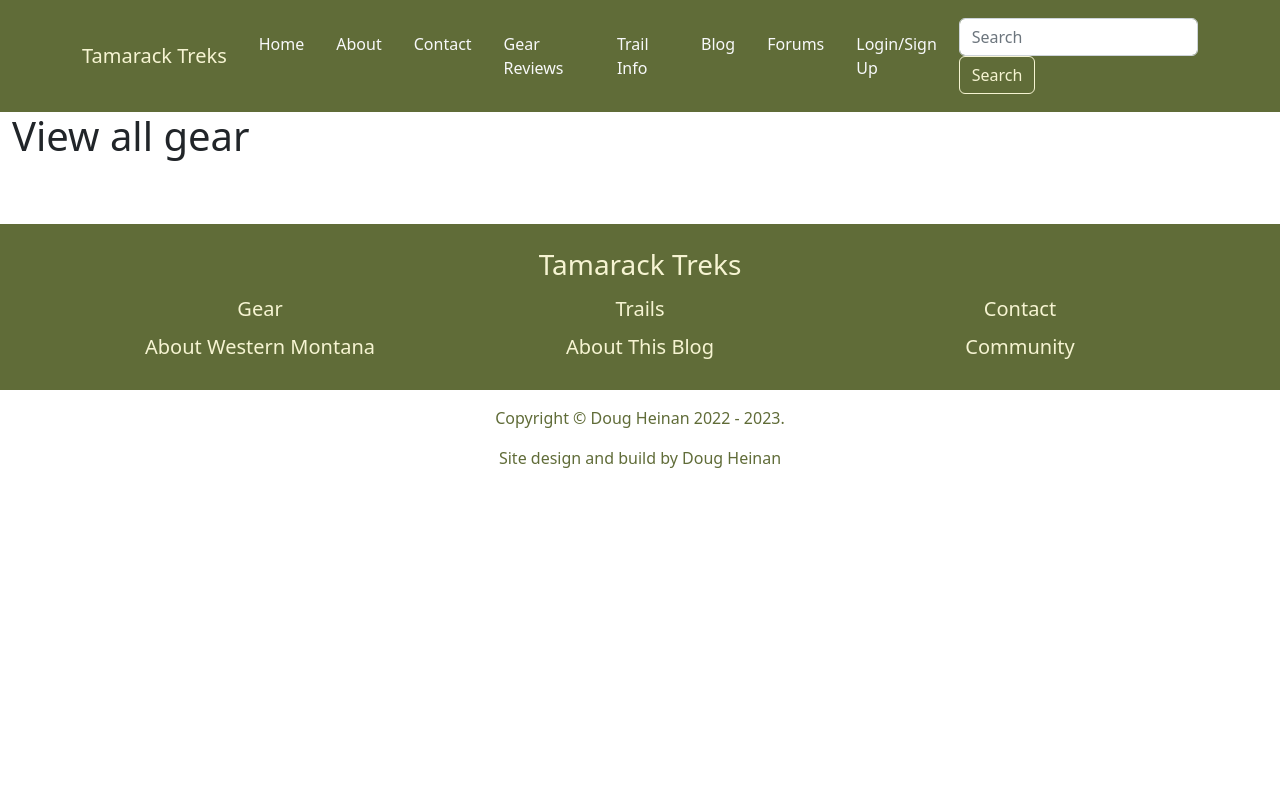
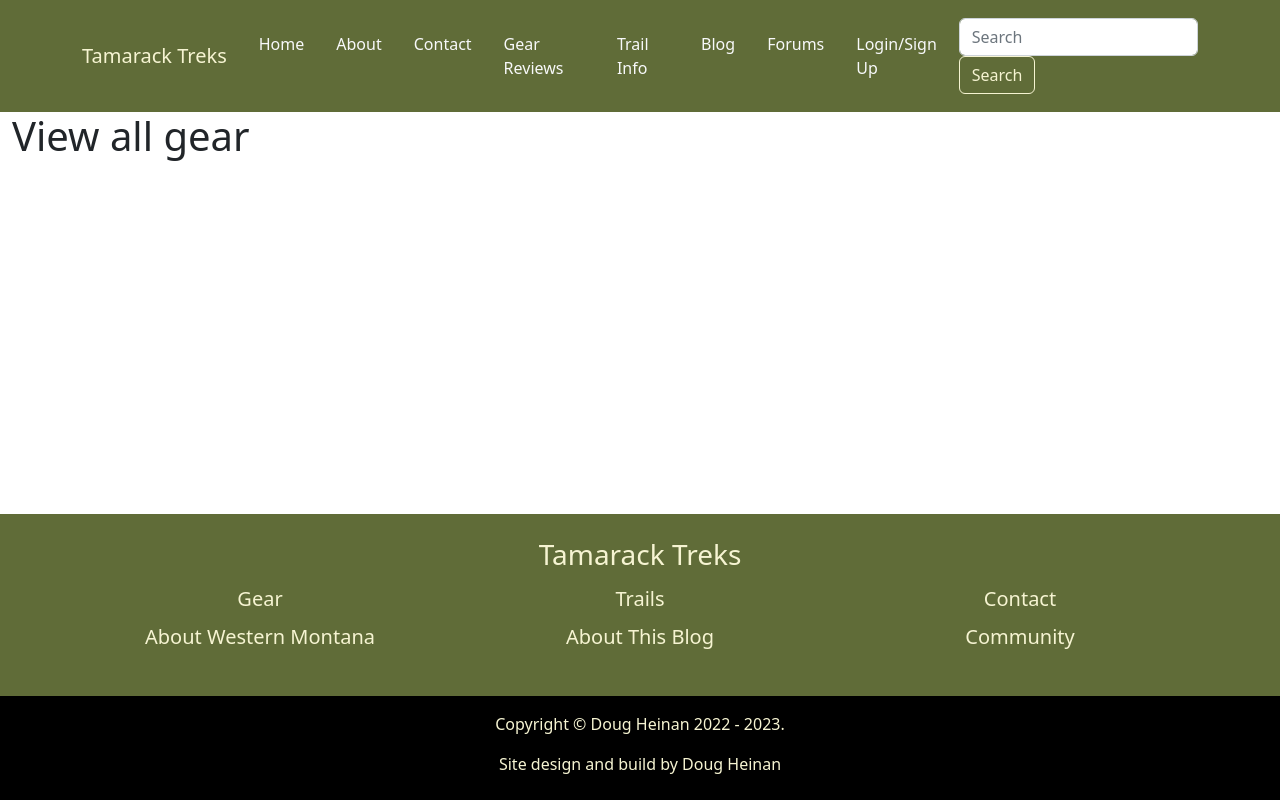
Before and after one commit to DouglasHeinan/tamarack-treks, a Flask app: page /gear/view_all_gear in a window 1280 px wide. Run offline with Flask 2, Linux system fonts and the light colour scheme; data that the repository does not hold is empty; some libraries are stand-ins or nearby versions.

Commit message:
footer fixes.

```diff
--- a/hiking_blog/forms.py
+++ b/hiking_blog/forms.py
@@ -126,11 +126,8 @@ class GearForm(FlaskForm):
 
 class CommentForm(FlaskForm):
     """A class used for the application's comment form."""
-
     comment_text = CKEditorField("Comment", validators=[DataRequired()])
-    submit_button = SubmitField("Submit")
 
 
 class SearchForm(FlaskForm):
     searched = StringField("Search", validators=[DataRequired()])
-    submit_button = SubmitField("Submit")
--- a/hiking_blog/search/search.py
+++ b/hiking_blog/search/search.py
@@ -24,7 +24,7 @@ def send_form_to_navbar():
 
 
 # ----------------------------------------PARENT SEARCH FUNCTIONS----------------------------------------
-@search_bp.route("/search", methods=["POST"])
+@search_bp.route("/search/search", methods=["POST"])
 def search():
     """
     Takes in the user-input to be searched and returns a list of all pages on the site containing relevant information.
--- a/hiking_blog/search/templates/search.html
+++ b/hiking_blog/search/templates/search.html
@@ -5,9 +5,9 @@
     {% for result in sorted_results %}
 
         {% if result["gear/trail"] == "Gear" %}
-        <h4><a class="no-underline" href="{{ url_for('gear_bp.view_gear', db_id=result['id']) }}">{{ result["gear/trail_name"] }}</a></h4>
+        <h4><a class="no-underline site-color-two" href="{{ url_for('gear_bp.view_gear', db_id=result['id']) }}">{{ result["gear/trail_name"] }}</a></h4>
         {% else %}
-        <h4><a class="no-underline" href="{{ url_for('trail_bp.view_trail', db_id=result['id']) }}">{{ result["gear/trail_name"] }}</a></h4>
+        <h4><a class="no-underline site-color-two" href="{{ url_for('trail_bp.view_trail', db_id=result['id']) }}">{{ result["gear/trail_name"] }}</a></h4>
         {% endif %}
 
     {% endfor %}
--- a/hiking_blog/static/css/styles.css
+++ b/hiking_blog/static/css/styles.css
@@ -1,5 +1,16 @@
-html, body {
+* {
     margin: 0;
+    padding: 0;
+}
+
+body {
+    display: flex;
+    min-height: 100vh;
+    flex-direction: column;
+}
+
+#wrapper {
+    flex: 1;
 }
 
 .site-color-one, .site-color-one:hover  {
@@ -16,6 +27,10 @@ background-color-one {
 
 .background-color-two {
     background-color: #606c38;
+}
+
+.background-color-three {
+    background-color: #000000;
 }
 
 .gear-img {
@@ -56,7 +71,19 @@ background-color-one {
 .search-button:hover {
     background-color: #f6f4d2;
     color: #606c38;
-    border-color: #6063c8
+    border-color: #606c38
+}
+
+.button-style {
+    background-color: #606c38;
+    border-color: #606c38;
+    color: #f6f4d2;
+}
+
+.button-style:hover {
+    background-color: #f6f4d2;
+    color: #606c38;
+    border-color: #606c38;
 }
 
 .carouselImage img {
@@ -71,8 +98,8 @@ background-color-one {
     object-fit: cover;
 }
 
-.footer {
-    margin-bottom: -50px;
+#footer {
+
 }
 
 .foot-list {
--- a/hiking_blog/templates/footer.html
+++ b/hiking_blog/templates/footer.html
@@ -1,4 +1,4 @@
-<div class="background-color-two pt-4 pb-2">
+<div class="background-color-two pt-4 pb-4">
     <div class="text-center">
         <h3 class="site-color-one">Tamarack Treks</h3>
         <div class="container">
@@ -13,8 +13,7 @@
         </div>
     </div>
 </div>
-
-<div class="container text-center mt-3 background-color-one">
-    <p class="site-color-two">Copyright &copy; Doug Heinan 2022 - {{ year }}.</p>
-    <p class="site-color-two">Site design and build by Doug Heinan</p>
+<div class="text-center background-color-three pt-3 pb-2">
+    <p class="site-color-one">Copyright &copy; Doug Heinan 2022 - {{ year }}.</p>
+    <p class="site-color-one">Site design and build by Doug Heinan</p>
 </div>
--- a/hiking_blog/templates/layout.html
+++ b/hiking_blog/templates/layout.html
@@ -6,16 +6,20 @@
         {% endblock %}
     </head>
     <body>
+    <header>
         {% include 'header_navbar.html' %}
-        <div class="container-fluid">
-        {% block content %}{% endblock %}
+    </header>
+        <div id="wrapper">
+            <div class="container-fluid">
+            {% block content %}{% endblock %}
+            </div>
         </div>
+        <footer id="footer" class="mt-5">
+            {% block footer %}
+            {% include 'footer.html' %}
+            {% endblock %}
+        </footer>
     </body>
-    <footer class="mt-5 footer pt-3 pb-1">
-        {% block footer %}
-        {% include 'footer.html' %}
-        {% endblock %}
-    </footer>
     <!--  JS/Bootstrap   -->
     <script src="https://code.jquery.com/jquery-3.3.1.slim.min.js" integrity="sha384-q8i/X+965DzO0rT7abK41JStQIAqVgRVzpbzo5smXKp4YfRvH+8abtTE1Pi6jizo" crossorigin="anonymous"></script>
     <script src="https://cdn.jsdelivr.net/npm/popper.js@1.14.7/dist/umd/popper.min.js" integrity="sha384-UO2eT0CpHqdSJQ6hJty5KVphtPhzWj9WO1clHTMGa3JDZwrnQq4sF86dIHNDz0W1" crossorigin="anonymous"></script>
```
Also changed, not shown: hiking_blog/auth/auth.py (+3 -5 lines), hiking_blog/gear/templates/view_gear.html (+8 -1 lines).
